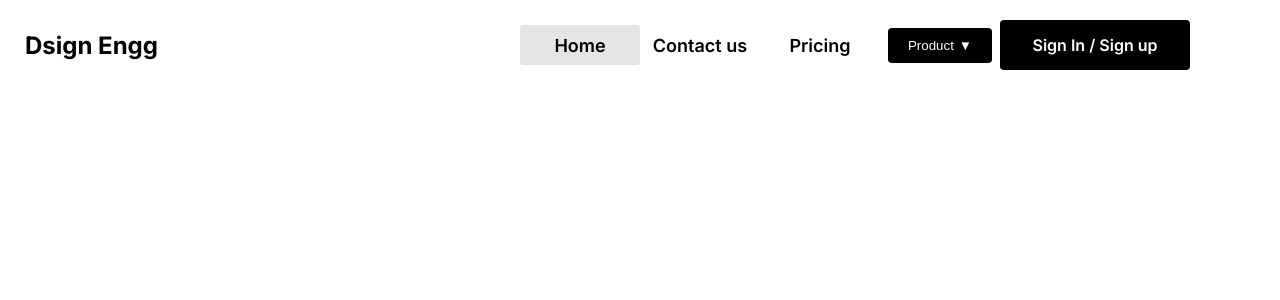
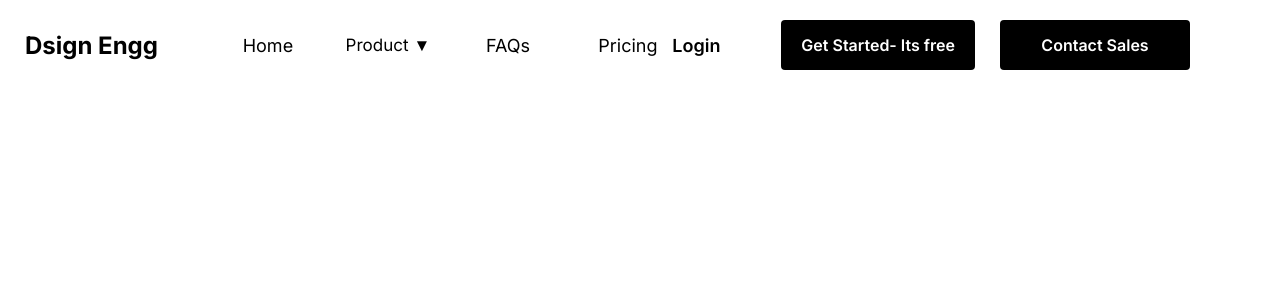
Before and after one commit to Anubhavgupta14/Ladle_Calculator, a Next.js app: page /components/navbar in a window 1280 px wide. Shown: the top 300 px of the page. Built offline with nearby package versions, Linux system fonts and the light colour scheme.

Commit message:
Navbar Modified

```diff
--- a/app/components/Dropdown/globals.css
+++ b/app/components/Dropdown/globals.css
@@ -4,8 +4,9 @@
   }
 
   .dropdown-button {
-    background-color: black;
-    color: white;
+    background-color: transparent;
+    font-size: 17px;
+    color: black;
     border-radius: 4px;
     border: none;
     padding: 10px 20px;
@@ -14,8 +15,8 @@
     align-items: center;
   }
   .dropdown-button:hover{
-    background-color: rgb(200, 200, 200);
-    color: black;
+    /* background-color: rgb(200, 200, 200); */
+    color: white;
   }
 
   .dropdown-icon {
@@ -37,6 +38,7 @@
     transition: opacity 0.3s ease, visibility 0.3s ease, transform 0.3s ease;
   }
 
+
   .open .dropdown-content {
     opacity: 1;
     visibility: visible;
--- a/app/components/Dropdown/page.js
+++ b/app/components/Dropdown/page.js
@@ -12,13 +12,14 @@ const DropdownButton = () => {
 
   return (
     <div className={`dropdown ${isDropdownOpen ? 'open' : ''}`}>
-      <button className="dropdown-button" onClick={toggleDropdown}>
+      <div className="dropdown-button" onClick={toggleDropdown}>
         Product <span className="dropdown-icon">{isDropdownOpen ? '▲' : '▼'}</span>
-      </button>
+      </div>
       <div className="dropdown-content">
         <Link href="/components/CC_machine"><p>CCM Solution</p></Link>
         <Link href="/components/Ladle"><p>Ladle Calculator</p></Link>
       </div>
+
     </div>
   );
 };
--- a/app/components/navbar/globals.css
+++ b/app/components/navbar/globals.css
@@ -68,11 +68,35 @@
     align-items: center;
     justify-content: center;
     margin: 0px 0px;
+    height: 50px;
+    border-radius: 4px;
+}
+
+.nav:hover{
+    background-color: black;
+    color: white;
+
 }
 
 .navbar-left img {
     width: 150px;
     margin-left: 7vw;
+}
+.normal{
+    display: flex;
+    gap: 25px;
+}
+.navbar-left{
+    display: flex;
+    align-items: center;
+    justify-content: center;
+}
+.res{
+    display: none;
+}
+.res-btn{
+    margin-inline: 110px;
+    margin-bottom: 10px;
 }
 /* @media (min-width:901px) and (max-width:1150px) {
     .navbar-right{
@@ -84,6 +108,11 @@
 }
 .display-none{
     display: initial;
+}
+
+.ham-pos{
+    position: absolute;
+    left: 92%;
 }
 
 @media screen and (max-width:900px) {
@@ -115,7 +144,8 @@
         transition: 0.3s;
     }
     .hamburger{
-        display: initial;
+        display: flex;
+        justify-content: space-between;
         z-index: 91111111;
     }
 
@@ -124,6 +154,19 @@
         justify-content: space-between;
         /* background-color: aqua; */
         box-shadow: rgba(100, 100, 111, 0.2) 0px 7px 29px 0px;
+    }
+    .nav:hover{
+        background-color: transparent;
+        color: black;
+        text-decoration: underline;
+    }
+
+    .res{
+        display: initial;
+    }
+
+    .normal{
+        display: none;
     }
 
     /* .navbar-hide {
--- a/app/components/navbar/page.js
+++ b/app/components/navbar/page.js
@@ -5,7 +5,7 @@ import Link from "next/link";
 import $ from "jquery";
 import MenuIcon from "@mui/icons-material/Menu";
 import CloseIcon from "@mui/icons-material/Close";
-import PlainButton from '../PlainButton/page';
+import PlainButton from "../PlainButton/page";
 import "./globals.css";
 import DropdownButton from "../Dropdown/page";
 
@@ -39,15 +39,6 @@ const Navbar = ({ moveIndex }) => {
   }, []);
 
 
-  let navmove = (i) => {
-    let back = document.getElementsByClassName("menu-back")[0];
-    back.style.left = `${i * 120}px`;
-  };
-  let mouseoutfunc = () => {
-    let back = document.getElementsByClassName("menu-back")[0];
-    back.style.left = `${moveIndex * 120}px`;
-  };
-
   return (
     <>
       <Script
@@ -58,74 +49,93 @@ const Navbar = ({ moveIndex }) => {
         referrerpolicy="no-referrer"
       ></Script>
       <div className={color ? "navbar scrolled-navbar" : "navbar"} id="navbar">
-        <div className="navbar-left">
+        <div className="navbar-left normal">
           <Link href={"/"}>
             <h2 className="logo">Dsign Engg</h2>
           </Link>
-        </div>
-        <div className={click ? "navbar-right" : "navbar-right display-none"}>
-          <div
-            className="navrel pos-rel"
 
-          >
+          <div className="navrel pos-rel">
             <Link href={"/"}>
-              <div
-                className="nav nav1"
-                onMouseEnter={() => {
-                  navmove(0);
-                }}
-                onMouseOut={mouseoutfunc}
-              >
+              <div className="nav nav1" >
                 Home
               </div>
             </Link>
+            <div className="nav nav4" >
+              <DropdownButton />
+            </div>
+
             <Link href={"/"}>
-              <div
-                className="nav nav2"
-                onMouseEnter={() => {
-                  navmove(1);
-                }}
-                onMouseOut={mouseoutfunc}
-              >
-                Contact us
+              <div className="nav nav2" >
+                FAQs
               </div>
             </Link>
 
             <Link href={"#"}>
-              <div
-                className="nav nav3"
-                onMouseEnter={() => {
-                  navmove(2);
-                }}
-                onMouseOut={mouseoutfunc}
-              >
+              <div className="nav nav3" >
                 Pricing
               </div>
             </Link>
-
-              <div
-                className="nav nav4"
-
-                onMouseOut={mouseoutfunc}
-              >
-                <DropdownButton/>
-              </div>
-
-            <div
-              className="menu-back"
-              style={{ left: moveIndex * 120 + "px" }}
-            ></div>
-            <div className="menu-btn">
-                            <PlainButton text='Sign In / Sign up' />
-                        </div>
           </div>
         </div>
-        <div className="hamburger" onClick={handleClick}>
+        <div className={click ? "navbar-right" : "navbar-right display-none"}>
+          <div className="navrel pos-rel res">
+            <Link href={"/"}>
+              <div className="nav nav1" >
+                Home
+              </div>
+            </Link>
+            <div className="nav nav4" >
+              <DropdownButton />
+            </div>
+
+            <Link href={"/"}>
+              <div className="nav nav2" >
+                FAQs
+              </div>
+            </Link>
+
+            <Link href={"#"}>
+              <div className="nav nav3" >
+                Pricing
+              </div>
+            </Link>
+            <Link href={"#"}>
+              <div className="nav nav3" >
+                Login
+              </div>
+            </Link>
+
+            <div className="menu-btn res-btn">
+              <PlainButton text="Get Started - Its free" />
+            </div>
+            <div className="menu-btn res-btn">
+              <PlainButton text="Contact Sales" />
+            </div>
+          </div>
+
+          <div className="navrel pos-rel normal flex-all">
+            <Link href="#" className="nav">Login</Link>
+            <div className="menu-btn">
+              <PlainButton text="Get Started- Its free" />
+            </div>
+            <div className="menu-btn">
+              <PlainButton text="Contact Sales" />
+            </div>
+          </div>
+        </div>
+      <div className="hamburger">
+        <div>
+        <Link href={"/"}>
+            <h2 className="logo">Dsign Engg</h2>
+          </Link>
+        </div>
+        <div onClick={handleClick} className="ham-pos">
           {click ? (
             <CloseIcon size={20} style={{ color: "black" }} />
           ) : (
             <MenuIcon size={20} style={{ color: "black" }} />
           )}
+        </div>
         </div>
       </div>
     </>
--- a/app/page.js
+++ b/app/page.js
@@ -30,7 +30,6 @@ export default function BasicTextFields() {
 
   return (
     <div>
-      <Loader/>
       <Home/>
     </div>
   );
```
Also changed, not shown: app/components/Home/page.js (+24 -33 lines).
